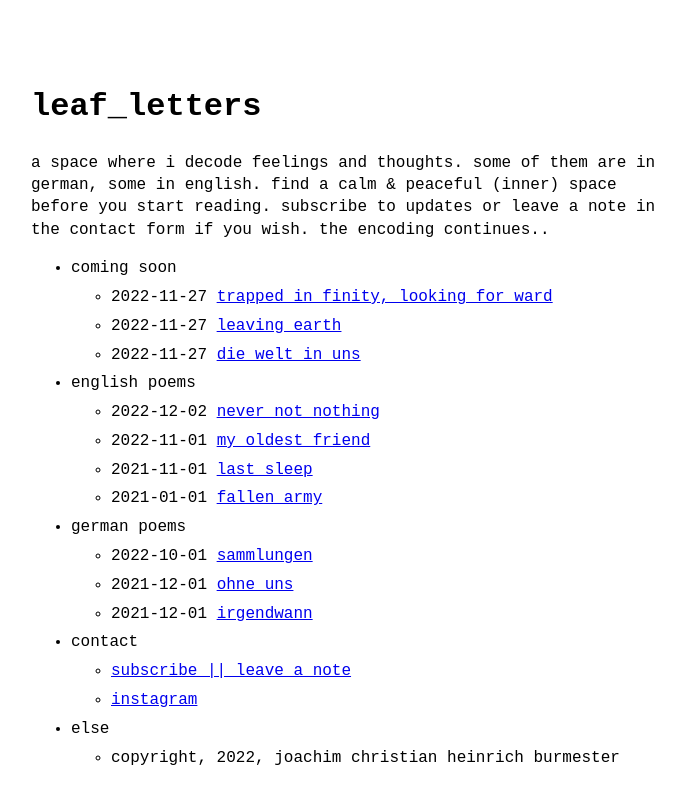
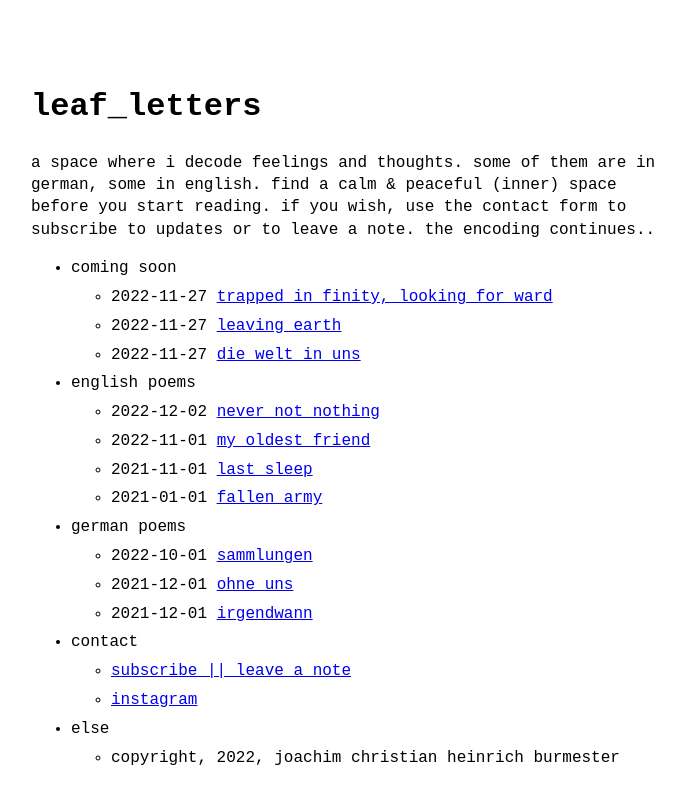
Before and after one commit to jchburmester/jchburmester.github.io, a Jekyll site: the page built from index.md, in a window 1280 px wide. Shown: the top 804 px of the page, without its empty margins (289-974 px from the left). Built offline with Jekyll 4.4.1, drawn with Linux system fonts in a browser that asks for light colours.

Commit message:
text update

```diff
--- a/_config.yml
+++ b/_config.yml
@@ -5,7 +5,7 @@ url: https://jchburmester.github.io/ # root address of the site
 baseurl: "" # subpath of the site, e.g. "/blog" (leave it blank "" if you're site shouldn't use a subpath)
 description: > # description of the site (multiple lines allowed)
   a space where i decode feelings and thoughts. some of them are in german, some in english.
-  find a calm & peaceful (inner) space before you start reading. subscribe to updates or leave a note in the contact form if you wish. the encoding continues..
+  find a calm & peaceful (inner) space before you start reading. if you wish, use the contact form to subscribe to updates or to leave a note. the encoding continues..
 
 permalink: /:slug.html
 
```
